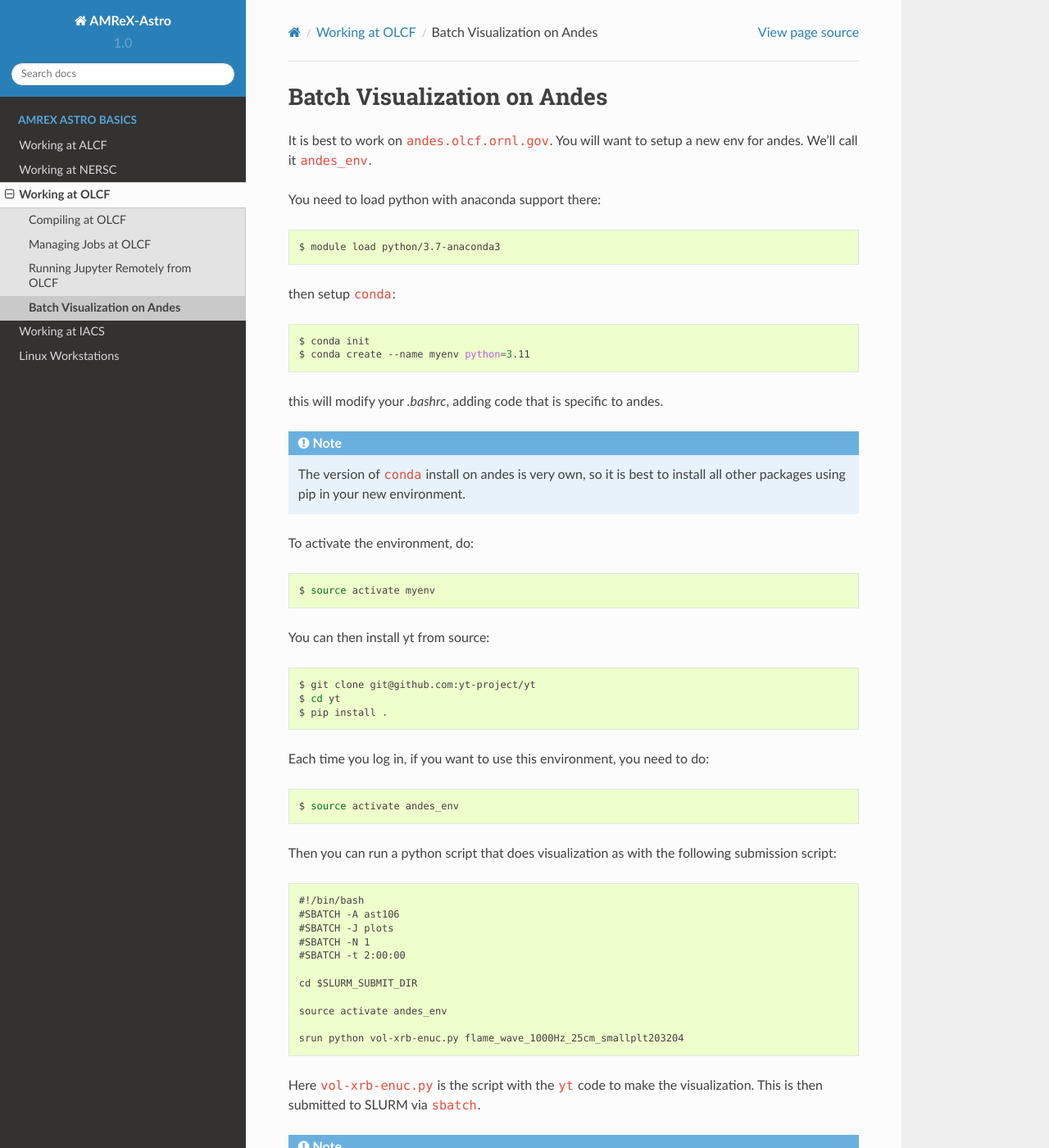
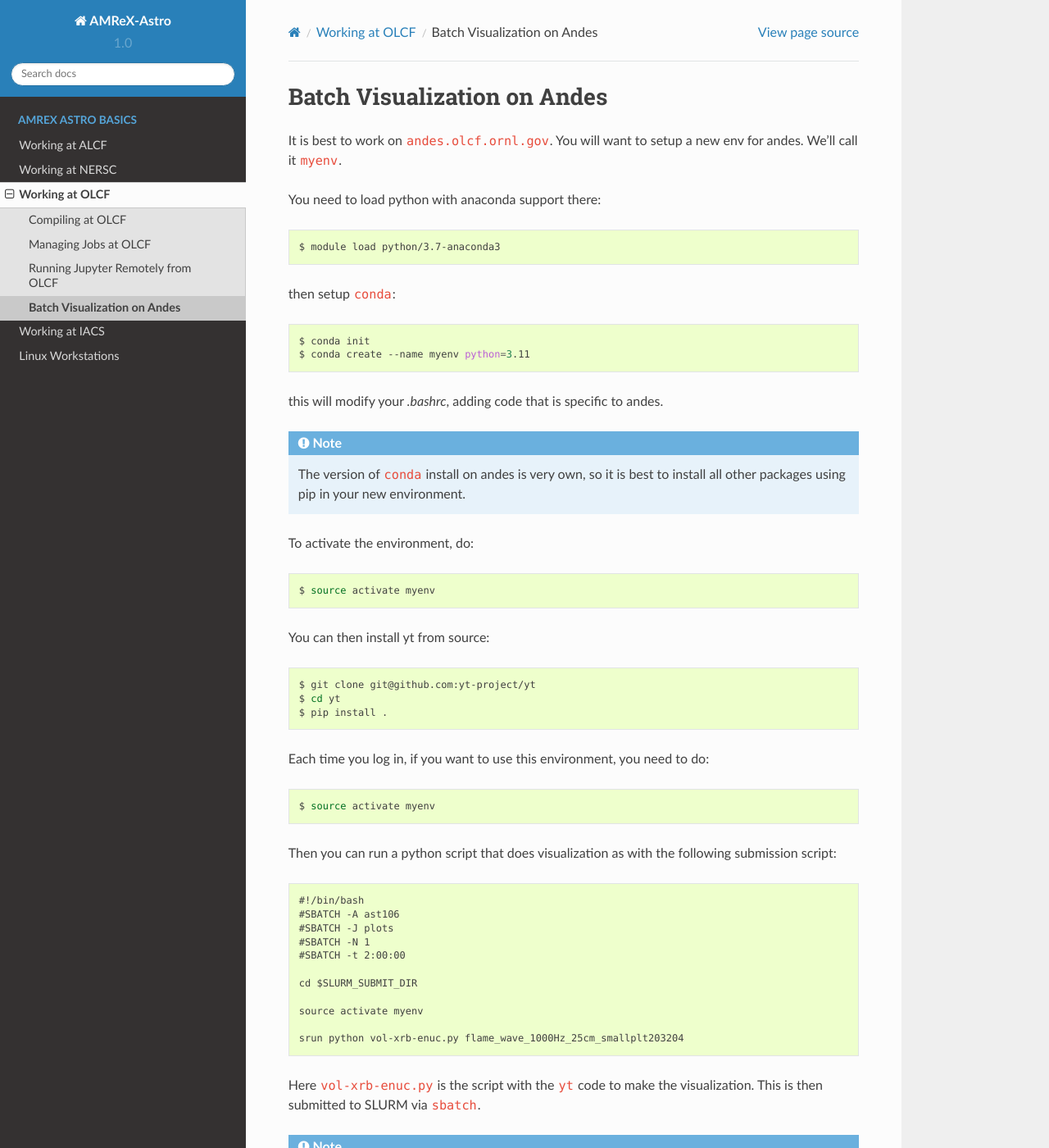
Before and after one commit to AMReX-Astro/workflow, a Sphinx documentation site: the page built from sphinx_docs/source/olcf-andes.rst, in a window 1280 px wide and 1400 px high. Shown: the whole window at 82% size. Built offline with Sphinx 7.4.7 and the Read the Docs theme 2.0.0, drawn with Linux system fonts in a browser that asks for light colours.

Commit message:
fix env name in andes docs

```diff
--- a/sphinx_docs/source/olcf-andes.rst
+++ b/sphinx_docs/source/olcf-andes.rst
@@ -2,7 +2,7 @@ Batch Visualization on Andes
 ============================
 
 It is best to work on ``andes.olcf.ornl.gov``.  You will want to setup
-a new env for andes.  We'll call it ``andes_env``.
+a new env for andes.  We'll call it ``myenv``.
 
 You need to load python with anaconda support there:
 
@@ -43,7 +43,7 @@ you need to do:
 
 .. prompt:: bash
 
-   source activate andes_env
+   source activate myenv
 
 Then you can run a python script that does visualization as with the
 following submission script::
@@ -56,7 +56,7 @@ following submission script::
 
     cd $SLURM_SUBMIT_DIR
 
-    source activate andes_env
+    source activate myenv
 
     srun python vol-xrb-enuc.py flame_wave_1000Hz_25cm_smallplt203204
 
```
